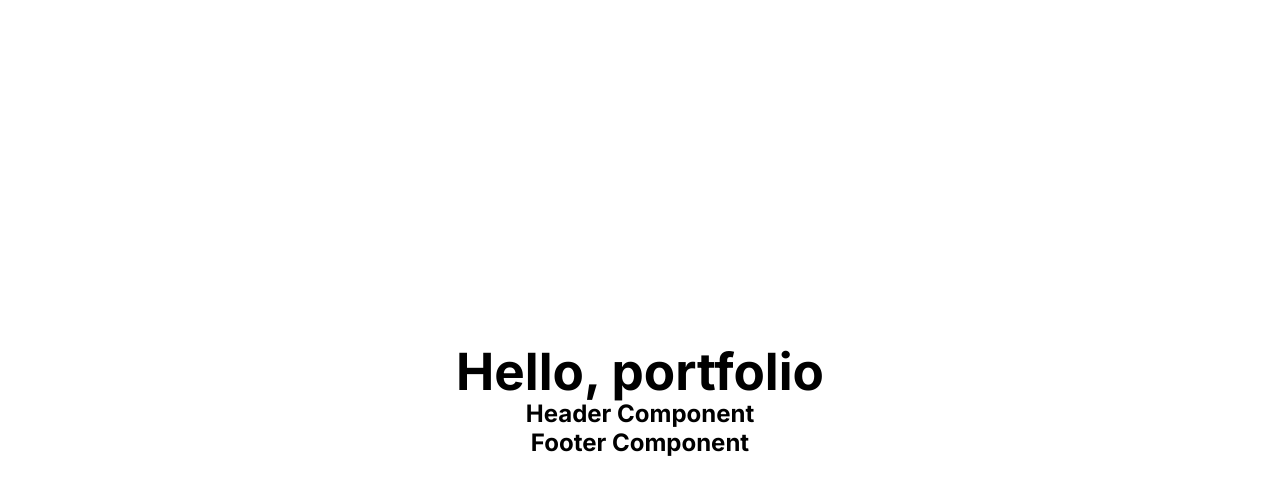
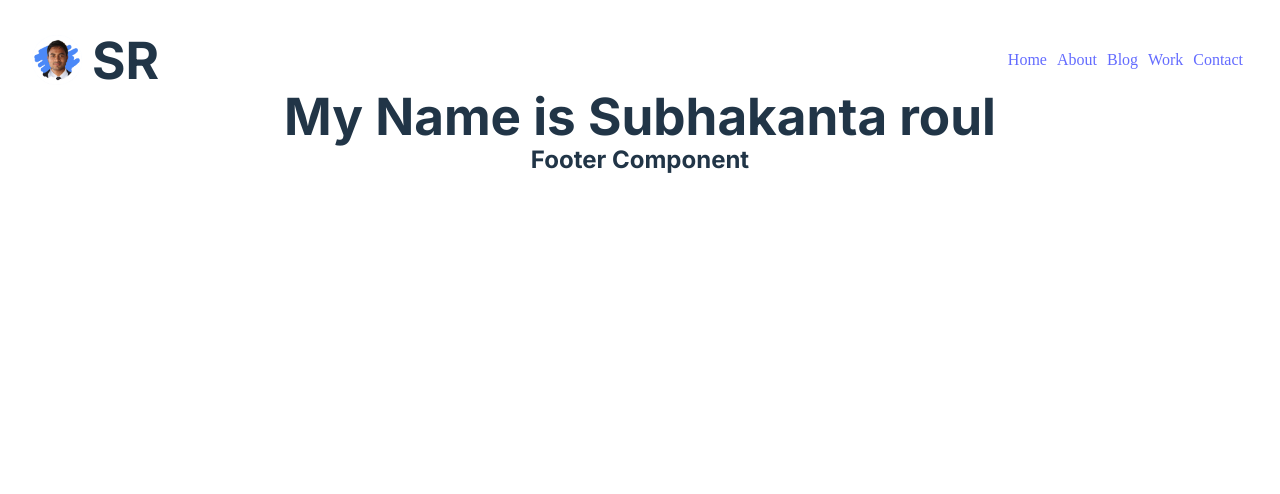
Before and after one commit to predator2v0/portfolio, a React (Vite) app: page / in a window 1280 px wide. Shown: the top 494 px of the page. Built offline with nearby package versions, Linux system fonts and the light colour scheme; a web font is replaced by a local one.

Commit message:
add navbar with basic styling

```diff
--- a/src/App.jsx
+++ b/src/App.jsx
@@ -1,11 +1,12 @@
 import './App.scss'
+import Navbar from './components/navbar/Navbar'
 import Home from './containers/home/Home'
 
 function App() {
 
   return (
     <>
-      <h1>Hello, portfolio</h1>
+      <Navbar />
       <Home />
     </>
   )
--- a/src/components/footer/Footer.jsx
+++ b/src/components/footer/Footer.jsx
@@ -1,6 +1,7 @@
+import './footer.scss'
 const Footer = () => {
     return (
-        <div>
+        <div className='footer'>
             <h2>Footer Component</h2>
         </div>
     );
--- /dev/null
+++ b/src/components/footer/footer.scss
@@ -0,0 +1,4 @@
+.footer{
+    height: 50px;
+    margin-top: auto;
+}
--- a/src/components/header/Header.jsx
+++ b/src/components/header/Header.jsx
@@ -1,7 +1,8 @@
 const Header = () => {
     return (
-        <div>
-            <h2>Header Component</h2>
+        <div className="header">
+            <h1>My Name is Subhakanta roul</h1>
+
         </div>
     );
 };
--- /dev/null
+++ b/src/components/navbar/Navbar.jsx
@@ -0,0 +1,32 @@
+import './navbar.scss'
+const Navbar = () => {
+    return (
+        <nav className="navbar">
+            <div className="nav-brand">
+            <img src="/assets/predator2v0-profile-pic.png" alt="" className="logo" />
+            <h1>SR</h1>
+            </div>
+            <div className="nav-menu">
+                <ul>
+                    <li>
+                        <a href="#home">home</a>
+                    </li>
+                    <li>
+                        <a href="#about">about</a>
+                    </li>
+                    <li>
+                        <a href="#blog">blog</a>
+                    </li>
+                    <li>
+                        <a href="#work">work</a>
+                    </li>
+                    <li>
+                        <a href="#contact">contact</a>
+                    </li>
+                </ul>
+            </div>
+        </nav>
+    );
+};
+
+export default Navbar;
--- /dev/null
+++ b/src/components/navbar/navbar.scss
@@ -0,0 +1,31 @@
+.navbar {
+    display: flex;
+    justify-content: space-between;
+    & .nav-brand {
+        display: flex;
+        justify-content: center;
+        align-items: center;
+        & .logo {
+            width: 50px;
+            height: 50px;
+            margin-right: 10px;
+        }
+    }
+    & .nav-menu{
+        display: flex;
+        place-items: center;
+        & ul{
+            display: flex;
+            justify-content: center;
+            align-items: center;
+            list-style-type: none;
+            & li{
+                margin: auto 5px;
+                & a{
+                    text-decoration: none;
+                    text-transform: capitalize;
+                }
+            }
+        }
+    }
+}
--- a/src/index.scss
+++ b/src/index.scss
@@ -1,23 +1,40 @@
 @import "./variables.scss";
-// :root {
-//   font-family: Inter, system-ui, Avenir, Helvetica, Arial, sans-serif;
-//   line-height: 1.5;
-//   font-weight: 400;
+:root {
+  font-family: $heading-font, $body-font, system-ui, Avenir, Helvetica, Arial, sans-serif;
+  font-weight: 400;
 
-//   color-scheme: light dark;
-//   color: rgba(255, 255, 255, 0.87);
-//   background-color: #242424;
+  // color-scheme: light dark;
+  // color: rgba(255, 255, 255, 0.87);
+  // background-color: #242424;
 
-//   font-synthesis: none;
-//   text-rendering: optimizeLegibility;
-//   -webkit-font-smoothing: antialiased;
-//   -moz-osx-font-smoothing: grayscale;
-//   -webkit-text-size-adjust: 100%;
-// }
+  font-synthesis: none;
+  text-rendering: optimizeLegibility;
+  -webkit-font-smoothing: antialiased;
+  -moz-osx-font-smoothing: grayscale;
+  -webkit-text-size-adjust: 100%;
+}
 *{
   margin: 0;
   padding: 0;
   box-sizing: border-box;
+}
+body {
+  margin: 0;
+  padding: 0;
+  // display: flex;
+  // place-items: center;
+  min-height: 100vh;
+}
+
+h1,h2,h3,h4,h5,h6{
+  font-family: $heading-font;
+}
+p, a, span, div{
+  font-family: $body-font
+}
+h1 {
+  font-size: 3.2em;
+  line-height: 1.1;
 }
 a {
   font-weight: 500;
@@ -26,22 +43,6 @@ a {
 }
 a:hover {
   color: #535bf2;
-}
-
-body {
-  margin: 0;
-  display: flex;
-  place-items: center;
-  min-height: 100vh;
-}
-
-h1 {
-  font-size: 3.2em;
-  line-height: 1.1;
-  font-family: $heading-font;
-}
-h2{
-  font-family: $heading-font;
 }
 
 button {
@@ -63,15 +64,15 @@ button:focus-visible {
   outline: 4px auto -webkit-focus-ring-color;
 }
 
-// @media (prefers-color-scheme: light) {
-//   :root {
-//     color: #213547;
-//     background-color: #ffffff;
-//   }
-//   a:hover {
-//     color: #747bff;
-//   }
-//   button {
-//     background-color: #f9f9f9;
-//   }
-// }
+@media (prefers-color-scheme: light) {
+  :root {
+    color: #213547;
+    background-color: #ffffff;
+  }
+  a:hover {
+    color: #747bff;
+  }
+  button {
+    background-color: #f9f9f9;
+  }
+}
```
Also changed, not shown: 1 other file (tests, documents, lock files or other folders).
